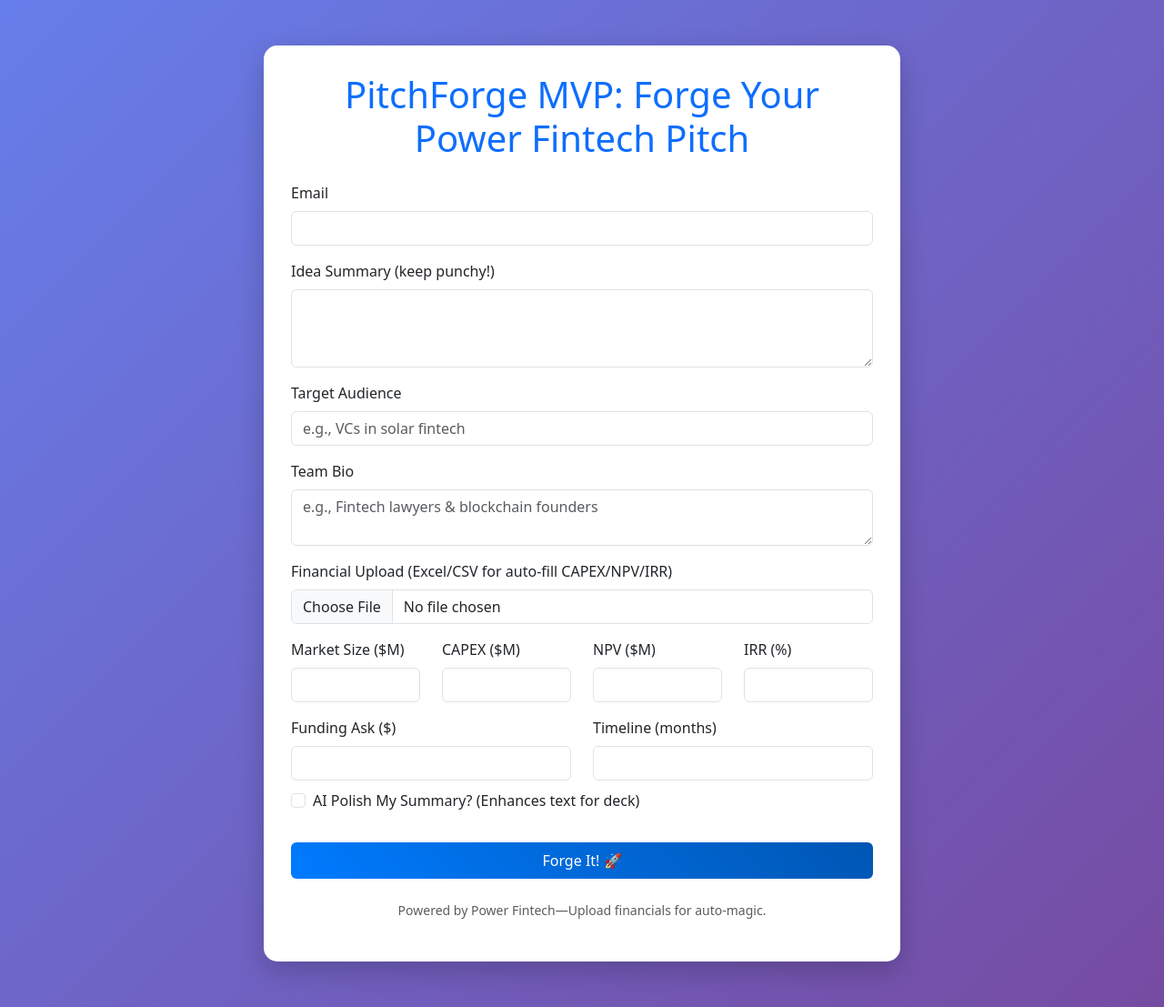
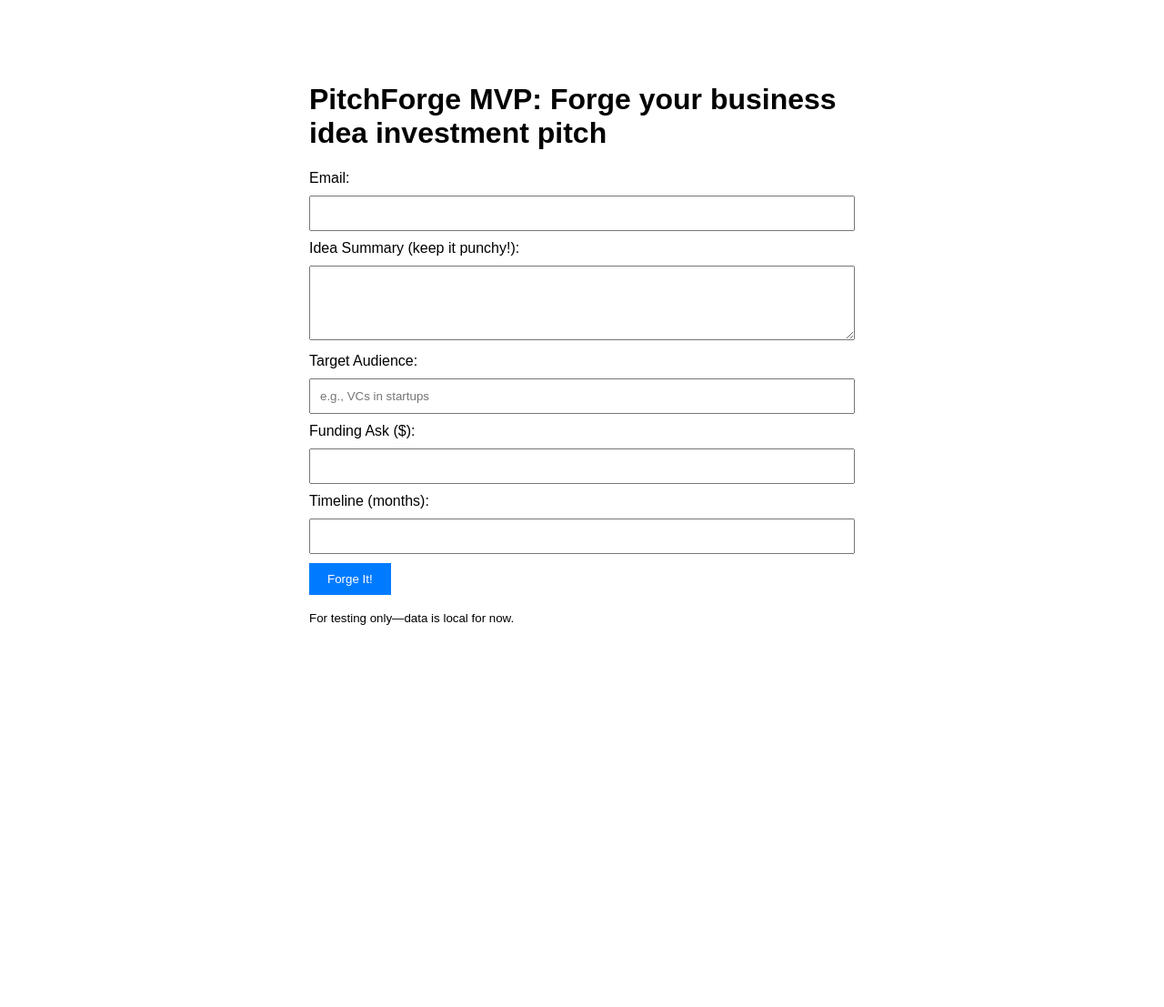
Before and after one commit to RodvenAdAstra/PitchForge-MVP, a Flask app: page / in a window 1280 px wide. Shown: the whole page at 91% size. After the commit the page ends 687 px from the top, so only its background shows below. Run offline with Flask 3, Linux system fonts and the light colour scheme; some libraries are stand-ins or nearby versions.

Commit message:
Update form.html

```diff
--- a/templates/form.html
+++ b/templates/form.html
@@ -1,84 +1,33 @@
 <!DOCTYPE html>
-<html lang="en">
+<html>
 <head>
-    <title>PitchForge MVP - Forge Your Pitch</title>
-    <link href="https://cdn.jsdelivr.net/npm/bootstrap@5.3.3/dist/css/bootstrap.min.css" rel="stylesheet">
+    <title>PitchForge MVP - Tester Input</title>
     <style>
-        body { background: linear-gradient(135deg, #667eea 0%, #764ba2 100%); min-height: 100vh; }
-        .form-card { background: white; border-radius: 15px; box-shadow: 0 10px 30px rgba(0,0,0,0.2); padding: 30px; max-width: 700px; margin: 50px auto; }
-        .btn-forge { background: linear-gradient(45deg, #007bff, #0056b3); border: none; }
-        .ai-toggle { margin: 10px 0; }
+        body { font-family: Arial, sans-serif; max-width: 600px; margin: 50px auto; padding: 20px; }
+        input, textarea { width: 100%; padding: 10px; margin: 10px 0; box-sizing: border-box; }
+        button { background: #007bff; color: white; padding: 10px 20px; border: none; cursor: pointer; }
+        .flash { color: red; }
     </style>
 </head>
 <body>
-    <div class="container">
-        <div class="form-card">
-            <h1 class="text-center mb-4 text-primary">PitchForge MVP: Forge Your Power Fintech Pitch</h1>
-            {% with messages = get_flashed_messages() %}
-                {% if messages %}
-                    <div class="alert alert-warning">
-                        {{ messages[0] }}
-                    </div>
-                {% endif %}
-            {% endwith %}
-            <form method="POST" enctype="multipart/form-data">
-                <div class="mb-3">
-                    <label class="form-label">Email</label>
-                    <input type="email" class="form-control" name="email" required>
-                </div>
-                <div class="mb-3">
-                    <label class="form-label">Idea Summary (keep punchy!)</label>
-                    <textarea class="form-control" name="idea_summary" rows="3" required></textarea>
-                </div>
-                <div class="mb-3">
-                    <label class="form-label">Target Audience</label>
-                    <input type="text" class="form-control" name="target_audience" placeholder="e.g., VCs in solar fintech">
-                </div>
-                <div class="mb-3">
-                    <label class="form-label">Team Bio</label>
-                    <textarea class="form-control" name="team_bio" rows="2" placeholder="e.g., Fintech lawyers & blockchain founders"></textarea>
-                </div>
-                <div class="mb-3">
-                    <label class="form-label">Financial Upload (Excel/CSV for auto-fill CAPEX/NPV/IRR)</label>
-                    <input type="file" class="form-control" name="financial_file" accept=".xlsx,.csv">
-                </div>
-                <div class="row">
-                    <div class="col-md-3">
-                        <label class="form-label">Market Size ($M)</label>
-                        <input type="number" class="form-control" name="market_size" step="0.01">
-                    </div>
-                    <div class="col-md-3">
-                        <label class="form-label">CAPEX ($M)</label>
-                        <input type="number" class="form-control" name="capex" step="0.01">
-                    </div>
-                    <div class="col-md-3">
-                        <label class="form-label">NPV ($M)</label>
-                        <input type="number" class="form-control" name="npv" step="0.01">
-                    </div>
-                    <div class="col-md-3">
-                        <label class="form-label">IRR (%)</label>
-                        <input type="number" class="form-control" name="irr" step="0.01">
-                    </div>
-                </div>
-                <div class="row mt-3">
-                    <div class="col-md-6">
-                        <label class="form-label">Funding Ask ($)</label>
-                        <input type="number" class="form-control" name="funding_ask" step="0.01">
-                    </div>
-                    <div class="col-md-6">
-                        <label class="form-label">Timeline (months)</label>
-                        <input type="number" class="form-control" name="timeline_months" min="1">
-                    </div>
-                </div>
-                <div class="form-check ai-toggle">
-                    <input class="form-check-input" type="checkbox" name="ai_polish" id="ai_polish">
-                    <label class="form-check-label" for="ai_polish">AI Polish My Summary? (Enhances text for deck)</label>
-                </div>
-                <button type="submit" class="btn btn-primary btn-forge w-100 mt-4 py-2">Forge It! 🚀</button>
-            </form>
-            <p class="text-center mt-4 small text-muted">Powered by Power Fintech—Upload financials for auto-magic.</p>
-        </div>
-    </div>
-    <script src="https://cdn.jsdelivr.net/npm/bootstrap@5.3.3/dist/js/bootstrap.bundle.min.js"></script>
+    <h1>PitchForge MVP: Forge your business idea investment pitch</h1>
+    {% with messages = get_flashed_messages() %}
+        {% if messages %}
+            <ul class="flash">
+                {% for message in messages %}
+                    <li>{{ message }}</li>
+                {% endfor %}
+            </ul>
+        {% endif %}
+    {% endwith %}
+    <form method="POST">
+        <label>Email: <input type="email" name="email" required></label><br>
+        <label>Idea Summary (keep it punchy!): <textarea name="idea_summary" rows="4" required></textarea></label><br>
+        <label>Target Audience: <input type="text" name="target_audience" placeholder="e.g., VCs in startups"></label><br>
+        <label>Funding Ask ($): <input type="number" name="funding_ask" step="0.01"></label><br>
+        <label>Timeline (months): <input type="number" name="timeline_months" min="1"></label><br>
+        <button type="submit">Forge It!</button>
+    </form>
+    <p><small>For testing only—data is local for now.</small></p>
 </body>
 </html>
```
